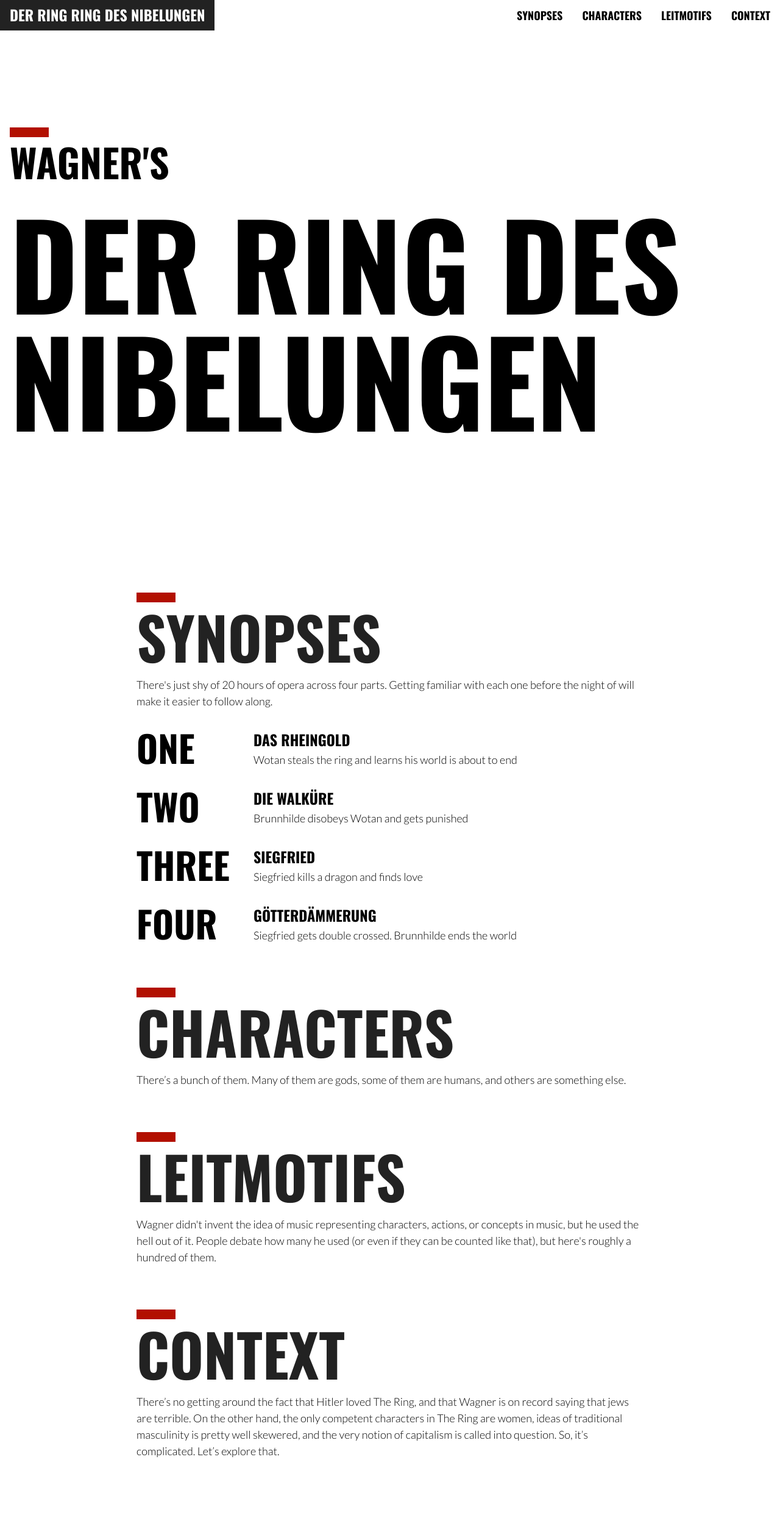
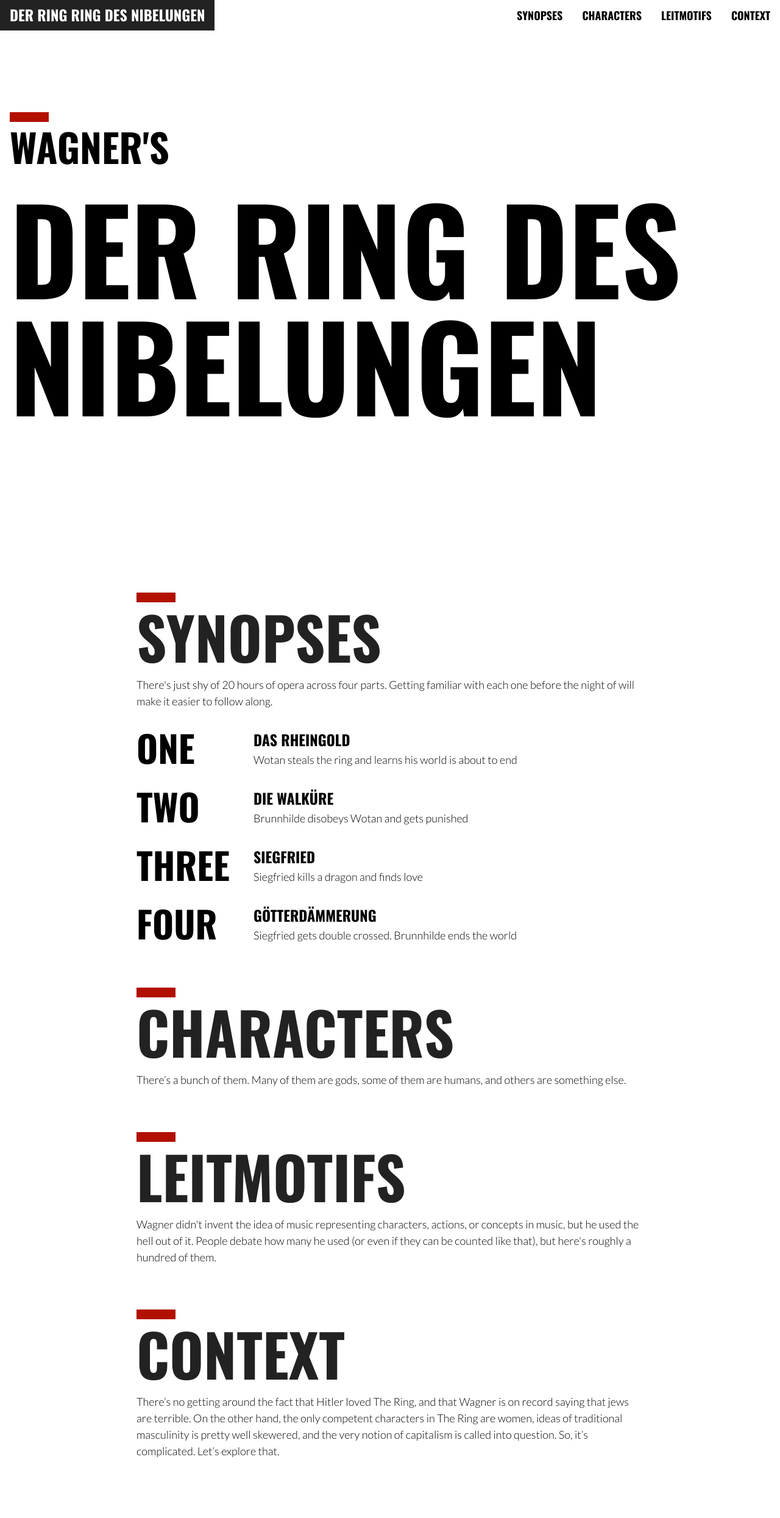
Before and after one commit to mattsugihara/ring-cycle, a Jekyll site: the page built from index.html, in a window 1280 px wide. Shown: the whole page at 61% size. Built offline with Jekyll 4.4.1, drawn with Linux system fonts in a browser that asks for light colours.

Commit message:
vertically centered titles

```diff
--- a/styles/ring.scss
+++ b/styles/ring.scss
@@ -55,7 +55,7 @@
 h1{
   padding: 1rem;
   font-size: 15vw;
-  height: calc(100vh - 50px);
+  height: calc(100vh);
   display: flex;
   flex-direction: column;
   justify-content: center;
@@ -351,6 +351,9 @@
     font-family: $heading-font;
     text-transform: uppercase;
     line-height: 1;
+    position: absolute;
+    width: 100%;
+    z-index: 1;
 
     ul{
       list-style-type: none;
```
